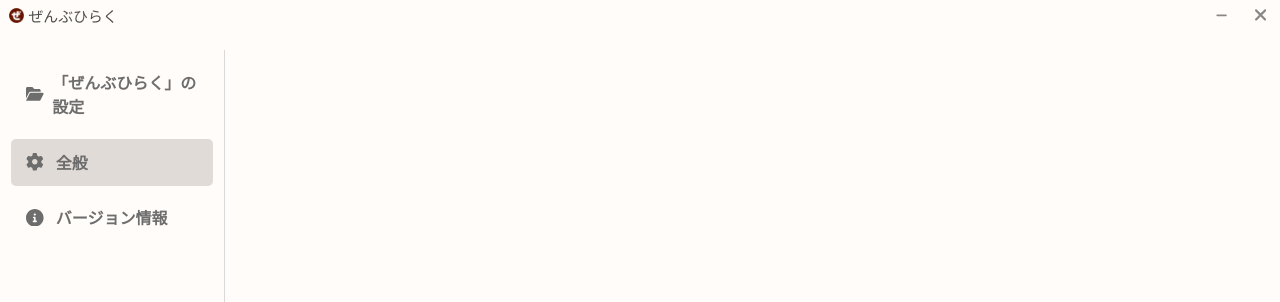
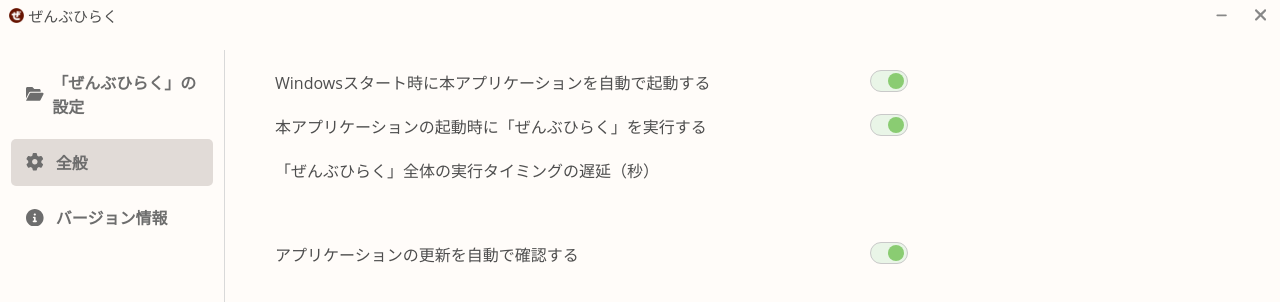
Before and after one commit to mirumirumi/zenbu-hiraku-electron, a Vue app: page /#/preferences in a window 1280 px wide. Shown: the top 302 px of the page. Built offline with nearby package versions, Linux system fonts and the light colour scheme.

Commit message:
[add] : preferences with checkbox

```diff
--- /dev/null
+++ b/src/components/parts/CheckButton.vue
@@ -0,0 +1,58 @@
+<template>
+  <div class="check_button">
+    <input type="checkbox" :id="settingName" v-model="isEnable" @click="$emit(settingName, !isEnable) /* because the value is before reflection */">
+    <label :for="settingName"></label>
+  </div>
+</template>
+
+<script setup lang="ts">
+import { ref } from "vue"
+
+const p = defineProps<{
+  settingName: string,
+  value: boolean,
+}>()
+
+const isEnable = ref(p.value)
+</script>
+
+<style lang="scss" scoped>
+.check_button {
+  display: table;
+  margin: 0 auto;
+  font-size: 20px;
+  input {
+    display: none;
+  }
+  label {
+    display: block;
+    position: relative;
+    width: 1.8em;
+    height: 1em;
+    border-radius: 1em;
+    background-color: #eaeaea;
+    cursor: pointer;
+    transition: 0.1s ease-out;
+    border: solid 1.7px #c9c9c9;
+    box-sizing: content-box;
+    &::before {
+      position: absolute;
+      content: "";
+      top: 0.1em;
+      left: 0.1em;
+      width: calc(1em - 0.2em);
+      height: calc(1em - 0.2em);
+      border-radius: calc(1em - 0.1em);
+      background-color: #c0c0c0;
+      transition: 0.1s ease-out;
+    }
+  }
+  input:checked + label {
+    background-color: #e9f5e7;
+    &::before {
+      left: calc(100% - 1em + 0.05em);
+      background-color: #8acc72;
+    }
+  }
+}
+</style>
--- /dev/null
+++ b/src/components/parts/SaveSucceeded.vue
@@ -0,0 +1,17 @@
+<template>
+  <div class="save_succeeded">
+    <span>保存しました</span>
+  </div>
+</template>
+
+<script setup lang="ts">
+</script>
+
+<style lang="scss" scoped>
+.save_succeeded {
+  span {
+    color: #78c35d;
+    font-size: 0.8em;
+  }
+}
+</style>
--- a/src/utils/utils.ts
+++ b/src/utils/utils.ts
@@ -1,11 +1,38 @@
-export const round = ((value: number, base = 6): number => {
+export const round = (value: number, base = 6): number => {
   return Math.round(value * (10**base)) / (10**base)
-})
+}
 
-export const delay = ((msec: number): Promise<void> => {
+export const delay = (msec: number): Promise<void> => {
   return new Promise((resolve) => {
     setTimeout(() => {
       resolve()
     }, msec)
   })
-})
+}
+
+export const pagingInit = (pageName: string): void => {
+  const menus = document.getElementsByClassName("menu_item")
+  let target = ""
+
+  for (const menu of menus) {
+    (menu as HTMLElement).style.backgroundColor = ""
+  }
+
+  switch (pageName) {
+    case "ZenbuHiraku":
+      target = "zenbu_hiraku"
+      break
+    case "Preferences":
+      target = "preferences"
+      break
+    case "VersionInformation":
+      target = "version_information"
+      break
+  }
+
+  (document.getElementById(target) as HTMLDivElement).style.backgroundColor = "#e1dbd7"
+}
+
+export const toBool = (data: string) => {
+  return data.toLowerCase() === "true"
+}
--- a/src/views/PreferencesView.vue
+++ b/src/views/PreferencesView.vue
@@ -1,29 +1,152 @@
 <template>
   <div class="preferences_wrap">
+    <div class="group">
+      <div class="setting_item">
+        <div class="setting_description">
+          <span>Windowsスタート時に本アプリケーションを自動で起動する</span>
+        </div>
+        <div class="setting_ui">
+          <CheckButton settingName="isStartAtWindows" @isStartAtWindows="changeStartAtWindows" :value="isStartAtWindows" />
+        </div>
+        <SaveSucceeded v-if="isChangeSettingNowStartAtWindows" />
+      </div>
+      <div class="setting_item">
+        <div class="setting_description">
+          <span>本アプリケーションの起動時に「ぜんぶひらく」を実行する</span>
+        </div>
+        <div class="setting_ui">
+          <CheckButton settingName="isExecAtStartApp" @isExecAtStartApp="changeExecAtStartApp" :value="isExecAtStartApp" />
+        </div>
+        <SaveSucceeded v-if="isChangeSettingNowExecAtStartApp" />
+      </div>
+      <div class="setting_item">
+        <div class="setting_description">
+          <span>「ぜんぶひらく」全体の実行タイミングの遅延（秒）</span>
+        </div>
+        <div class="setting_ui">
 
+        </div>
+        <SaveSucceeded v-if="0" />
+      </div>
+    </div>
+    <div class="group">
+      <div class="setting_item">
+        <div class="setting_description">
+          <span>アプリケーションの更新を自動で確認する</span>
+        </div>
+        <div class="setting_ui">
+          <CheckButton settingName="isConfirmAutoUpdateApp" @isConfirmAutoUpdateApp="changeConfirmAutoUpdateApp" :value="isConfirmAutoUpdateApp" />
+        </div>
+        <SaveSucceeded v-if="isChangeSettingNowConfirmAutoUpdateApp" />
+      </div>
+    </div>
   </div>
 </template>
 
 <script setup lang="ts">
-import { ref } from "vue"
+import { onBeforeMount, ref } from "vue"
 import router from "@/router/router"
+import CheckButton from "@/components/parts/CheckButton.vue"
+import SaveSucceeded from "@/components/parts/SaveSucceeded.vue"
+import { pagingInit, toBool, delay } from "@/utils/utils"
 
 /**
  * paging init
  */
-const menus = document.getElementsByClassName("menu_item")
-for (const menu  of menus) {
-  (menu as HTMLElement).style.backgroundColor = ""
+pagingInit(router.currentRoute.value.name as string)
+
+/**
+ * setting read
+ */
+const isStartAtWindows =       ref(true)
+const isExecAtStartApp =       ref(true)
+const isConfirmAutoUpdateApp = ref(true)
+
+onBeforeMount(() => {
+  isStartAtWindows.value =       toBool(localStorage.getItem("isStartAtWindows")       ?? "true")
+  isExecAtStartApp.value =       toBool(localStorage.getItem("isExecAtStartApp")       ?? "true")
+  isConfirmAutoUpdateApp.value = toBool(localStorage.getItem("isConfirmAutoUpdateApp") ?? "true")
+})
+
+/**
+ * setting save
+ */
+defineEmits<{
+  (e: "isStartAtWindows",       value: boolean): void,
+  (e: "isExecAtStartApp",       value: boolean): void,
+  (e: "isConfirmAutoUpdateApp", value: boolean): void,
+}>()
+
+const isChangeSettingNowStartAtWindows =       ref(false)
+const isChangeSettingNowExecAtStartApp =       ref(false)
+const isChangeSettingNowConfirmAutoUpdateApp = ref(false)
+
+let timerIdStartAtWindows = 0
+let timerIdExecAtStartApp = 0
+let timerIdConfirmAutoUpdateApp = 0
+
+const changeStartAtWindows = async (result: boolean) => {
+  localStorage.setItem("isStartAtWindows", result.toString())
+
+  if (isChangeSettingNowStartAtWindows.value) {
+    isChangeSettingNowStartAtWindows.value = false
+    await delay(77.7)
+  }
+  isChangeSettingNowStartAtWindows.value = true
+
+  clearTimeout(timerIdStartAtWindows)
+  timerIdStartAtWindows = window.setTimeout(() => { isChangeSettingNowStartAtWindows.value = false }, 1111)
 }
 
-if (router.currentRoute.value.name === "Preferences") {
-  (document.getElementById("preferences") as HTMLDivElement).style.backgroundColor = "#e1dbd7"
+const changeExecAtStartApp = async (result: boolean) => {
+  localStorage.setItem("isExecAtStartApp", result.toString())
+
+  if (isChangeSettingNowExecAtStartApp.value) {
+    isChangeSettingNowExecAtStartApp.value = false
+    await delay(77.7)
+  }
+  isChangeSettingNowExecAtStartApp.value = true
+
+  clearTimeout(timerIdExecAtStartApp)
+  timerIdExecAtStartApp = window.setTimeout(() => { isChangeSettingNowExecAtStartApp.value = false }, 1111)
 }
+
+const changeConfirmAutoUpdateApp = async (result: boolean) => {
+  localStorage.setItem("isConfirmAutoUpdateApp", result.toString())
+
+  if (isChangeSettingNowConfirmAutoUpdateApp.value) {
+    isChangeSettingNowConfirmAutoUpdateApp.value = false
+    await delay(77.7)
+  }
+  isChangeSettingNowConfirmAutoUpdateApp.value = true
+
+  clearTimeout(timerIdConfirmAutoUpdateApp)
+  timerIdConfirmAutoUpdateApp = window.setTimeout(() => { isChangeSettingNowConfirmAutoUpdateApp.value = false }, 1111)
+}
+
+
+
 
 </script>
 
 <style lang="scss" scoped>
 .preferences_wrap {
+  padding: 20px 50px;
+  .group {
+    margin-bottom: 60px;
+    .setting_item {
+      display: grid;
+      grid-template-columns: 2fr 0.5fr 1fr;
+      margin-bottom: 20px;
+      .setting_description {
+        span {
 
+        }
+      }
+      .setting_ui {
+        text-align: center;
+      }
+    }
+  }
 }
 </style>
--- a/src/views/VersionInformationView.vue
+++ b/src/views/VersionInformationView.vue
@@ -7,18 +7,13 @@
 <script setup lang="ts">
 import { ref } from "vue"
 import router from "@/router/router"
+import { pagingInit } from "@/utils/utils"
 
 /**
  * paging init
  */
-const menus = document.getElementsByClassName("menu_item")
-for (const menu  of menus) {
-  (menu as HTMLElement).style.backgroundColor = ""
-}
+pagingInit(router.currentRoute.value.name as string)
 
-if (router.currentRoute.value.name === "VersionInformation") {
-  (document.getElementById("version_information") as HTMLDivElement).style.backgroundColor = "#e1dbd7"
-}
 
 </script>
 
--- a/src/views/ZenbuHirakuView.vue
+++ b/src/views/ZenbuHirakuView.vue
@@ -7,18 +7,15 @@
 <script setup lang="ts">
 import { ref } from "vue"
 import router from "@/router/router"
+import { pagingInit } from "@/utils/utils"
 
 /**
  * paging init
  */
-const menus = document.getElementsByClassName("menu_item")
-for (const menu  of menus) {
-  (menu as HTMLElement).style.backgroundColor = ""
-}
+pagingInit(router.currentRoute.value.name as string)
 
-if (router.currentRoute.value.name === "ZenbuHiraku") {
-  (document.getElementById("zenbu_hiraku") as HTMLDivElement).style.backgroundColor = "#e1dbd7"
-}
+
+
 
 </script>
 
```
